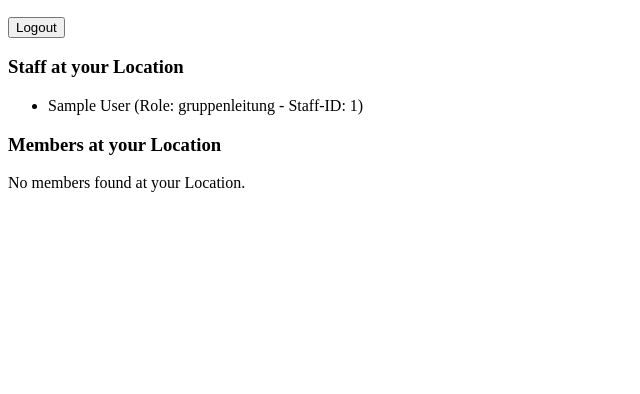
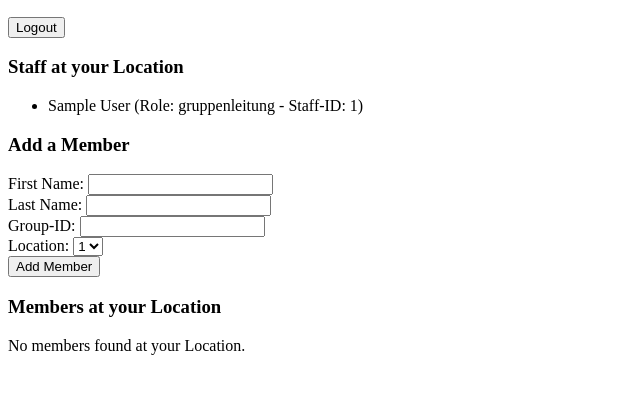
Before and after one commit to totomate22/SEBackend, a Django app: page /standortleitung_dashboard/ in a window 1280 px wide. Shown: the part 125-519 px from the top of the page, without its empty margins (0-640 px from the left). Run offline with Django 5.2, Linux system fonts and the light colour scheme; the visitor is signed in with stand-in values (Sample User, id 1); data comes from the database, SQL or seed files in the repository.

Commit message:
Hinzufügen einer add-member Funktion bei dem Standortleitungs-dashboard

```diff
--- a/DigiDish/mysite/urls.py
+++ b/DigiDish/mysite/urls.py
@@ -30,4 +30,6 @@ urlpatterns = [
     path('add_order/', views.add_order, name='add_order'),      #order hinzufügen
     path('delete-orders/', views.delete_orders, name='delete_orders'),  #order löschen
     path('standortleitung_dashboard/', views.standortleitung_dashboard, name='standortleitung_dashboard'),  #standortleitungansicht
+    path('add_member/', views.add_member, name='add_member'), #member hinzufügen
+    path('delete-members/', views.delete_members, name='delete_members'),   #members löschen
 ] + static(settings.MEDIA_URL, document_root=settings.MEDIA_ROOT)
--- a/DigiDish/mysite/views.py
+++ b/DigiDish/mysite/views.py
@@ -35,6 +35,8 @@ def logout_view(request):
 @login_required
 def home_view(request):
     return render(request, 'home.html')
+
+# Group-Dashboard and Functions
 
 @login_required
 def group_dashboard(request):
@@ -81,6 +83,8 @@ def delete_orders(request):
         # Redirect to dashboard if accessed via GET
         return redirect('group_dashboard')
 
+# Standortleitung-Dashboard and Function
+
 @login_required
 def standortleitung_dashboard(request):
     user = request.user
@@ -98,4 +102,33 @@ def standortleitung_dashboard(request):
         'users': users,
     })
 
+@login_required
+def add_member(request):
+    if request.method == 'POST':
+        first_name = request.POST.get('first_name')
+        last_name = request.POST.get('last_name')
+        group_id =request.POST.get('group_id')
+        location=request.POST.get('location')
+
+        member = Member(first_name=first_name, last_name=last_name, group_id=group_id,location=location)
+        member.save()
+        messages.success(request, "Order added successfully.")
+        return redirect('standortleitung_dashboard')
+    return render(request, 'standortleitung_dashboard.html')
+
+@login_required
+def delete_members(request):
+    if request.method == 'POST':
+        # Get the list of order IDs to delete from the form
+        members_to_delete = request.POST.getlist('members_to_delete')
+
+        # Filter and delete the orders
+        Order.objects.filter(id__in=members_to_delete).delete()
+
+        # Redirect back to the dashboard
+        return redirect('standortleitung_dashboard')  # Replace 'group_dashboard' with the name of your dashboard URL
+    else:
+        # Redirect to dashboard if accessed via GET
+        return redirect('standortleitung_dashboard')
+
 # Create your views here.
--- a/DigiDish/templates/standortleitung_dashboard.html
+++ b/DigiDish/templates/standortleitung_dashboard.html
@@ -22,15 +22,50 @@
         <p>Currently no Staff at your Location.</p>
     {% endif %}
 
+    <!-- Form to Add a New Order -->
+    <h3>Add a Member</h3>
+    <form method="POST" action="{% url 'add_member' %}">
+        {% csrf_token %}
+
+        <label for="first_name">First Name:</label>
+        <input type="text" name="first_name" id="first_name" required>
+        <br>
+
+        <label for="last_name">Last Name:</label>
+        <input type="text" name="last_name" id="last_name" required>
+        <br>
+
+        <label for="group_id">Group-ID:</label>
+        <input type="number" name="group_id" id="group_id" min="0" required>
+        <br>
+
+        <label for="location">Location:</label>
+        <select name="location" id="location" required>
+            <option value="1">1</option>
+            <option value="2">2</option>
+            <option value="3">3</option>
+        </select>
+        <br>
+
+
+        <button type="submit">Add Member</button>
+    </form>
 
     <!-- Display Members -->
     <h3>Members at your Location</h3>
     {% if members %}
+    <form method="POST" action="{% url 'delete_members' %}">
+        {% csrf_token %}
         <ul>
             {% for member in members %}
-                <li>{{ member.first_name }} {{ member.last_name }} (ID: {{ member.id }})</li>
+                <li>
+                    <input type="checkbox" name="members_to_delete" value="{{ member.id }}">
+                    {{ member.first_name }} {{ member.last_name }} (ID: {{ member.id }})
+                </li>
             {% endfor %}
         </ul>
+        <button type="submit">Delete Selected Orders</button>
+    </form>
     {% else %}
         <p>No members found at your Location.</p>
     {% endif %}
```
